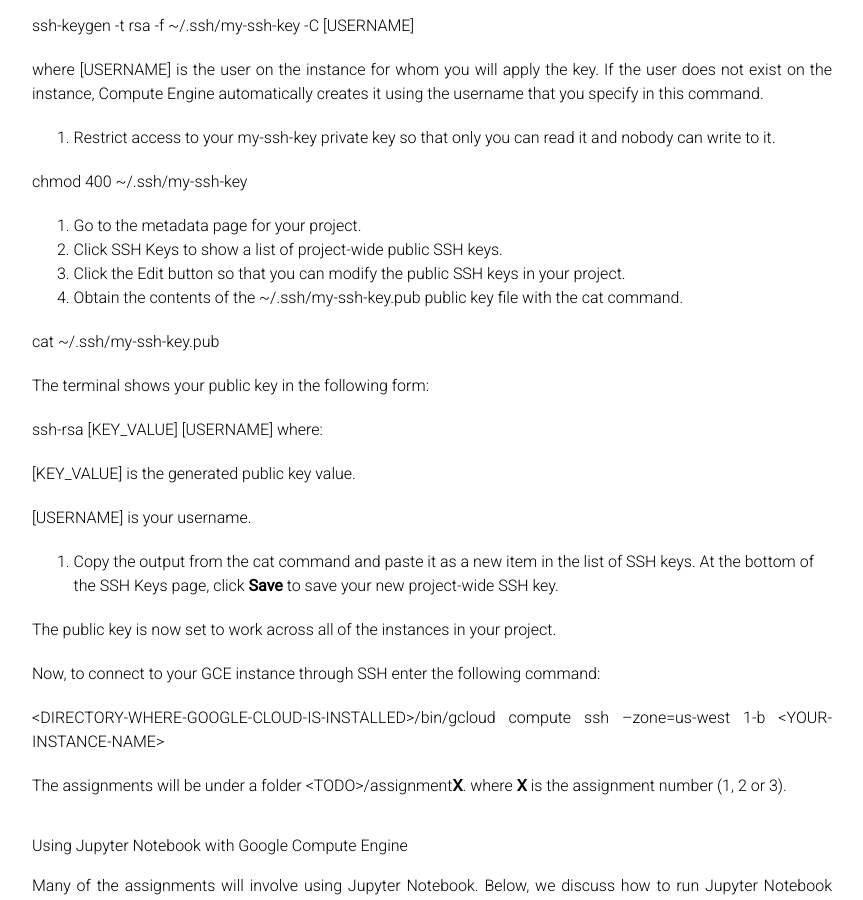
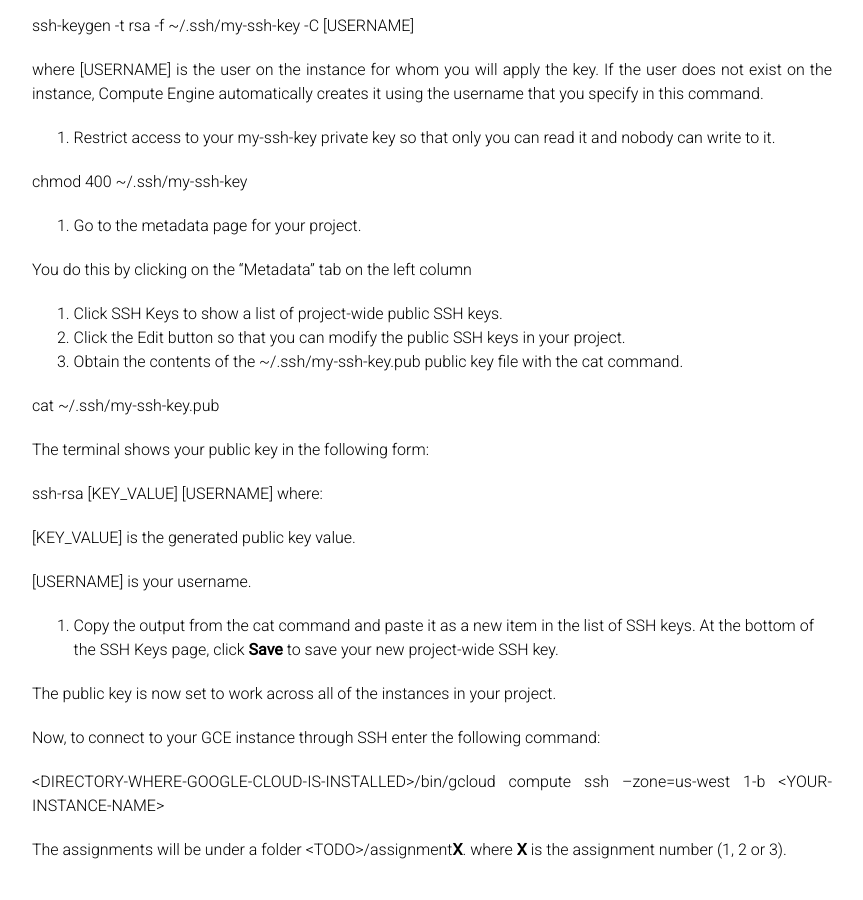
Before and after one commit to cs231n/cs231n.github.io, a Jekyll site: the page built from google_cloud_tutorial.md, in a window 1280 px wide and 900 px high, scrolled down 5027 px. Shown: the whole window, without its empty margins (208-1071 px from the left). Built offline with Jekyll 4.4.1, drawn with Linux system fonts in a browser that asks for light colours.

Commit message:
more ssh details

```diff
--- a/google_cloud_tutorial.md
+++ b/google_cloud_tutorial.md
@@ -65,6 +65,8 @@
 
 3. Go to the metadata page for your project.
 
+You do this by clicking on the "Metadata" tab on the left column
+
 4. Click SSH Keys to show a list of project-wide public SSH keys.
 
 5. Click the Edit button so that you can modify the public SSH keys in your project.
```
